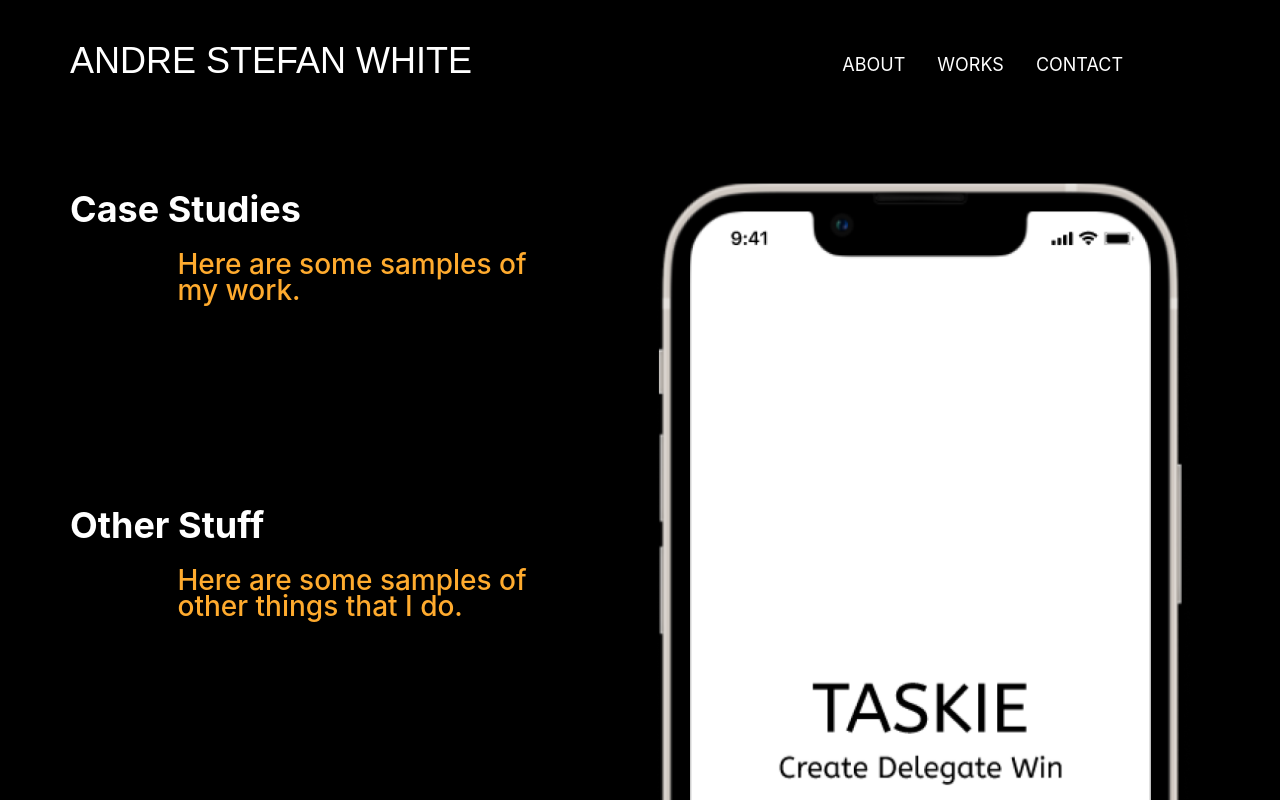
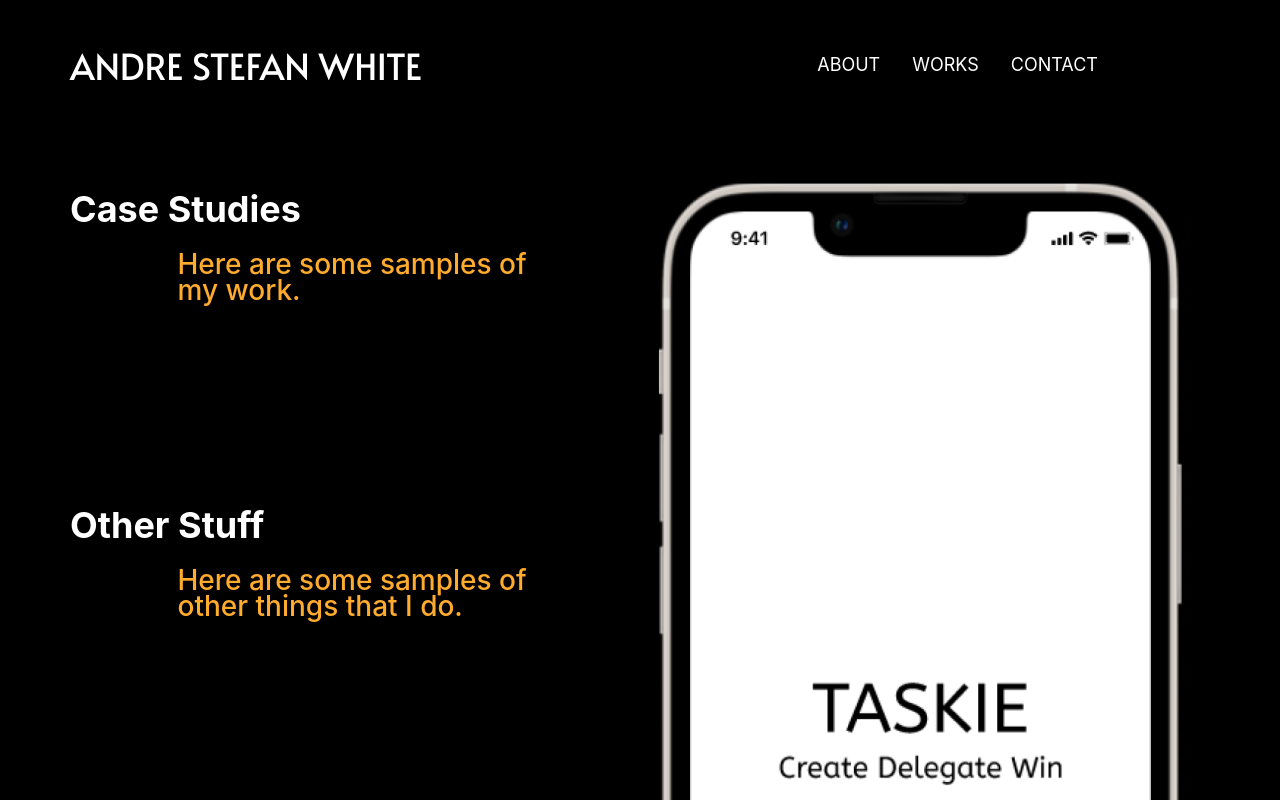
Before and after one commit to andrewhite2021/UX_UI_HW_19, a plain HTML site: page works.html in a window 1280 px wide. Shown: the top 803 px of the page. Drawn offline with nearby package versions, Linux system fonts and the light colour scheme.

Commit message:
added google fonts to works page

```diff
--- a/works.html
+++ b/works.html
@@ -13,6 +13,12 @@
     })(window,document,'https://static.hotjar.com/c/hotjar-','.js?sv=');
 </script>
         <link href="CSS/styles.css" type="text/css" rel="stylesheet">
+        <link rel="preconnect" href="https://fonts.googleapis.com">
+        <link rel="preconnect" href="https://fonts.gstatic.com" crossorigin>
+        <link href="https://fonts.googleapis.com/css2?family=Open+Sans&family=Roboto&display=swap" rel="stylesheet">
+        <link rel="preconnect" href="https://fonts.googleapis.com">
+        <link rel="preconnect" href="https://fonts.gstatic.com" crossorigin>
+        <link href="https://fonts.googleapis.com/css2?family=Alata&display=swap" rel="stylesheet">
        </head>
     <body>
           <!--nav bar-->
```
